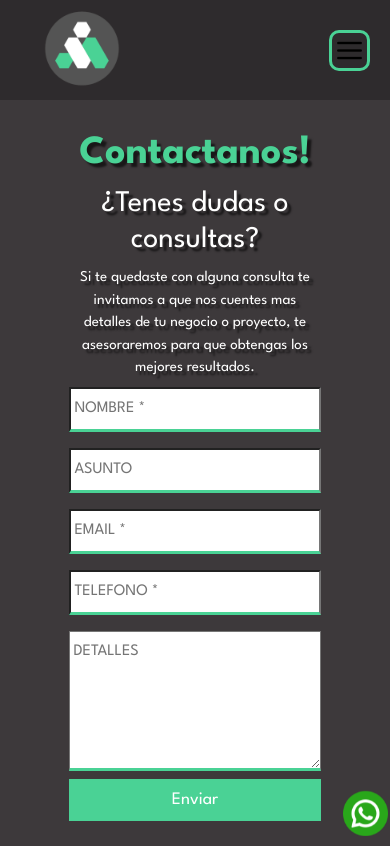
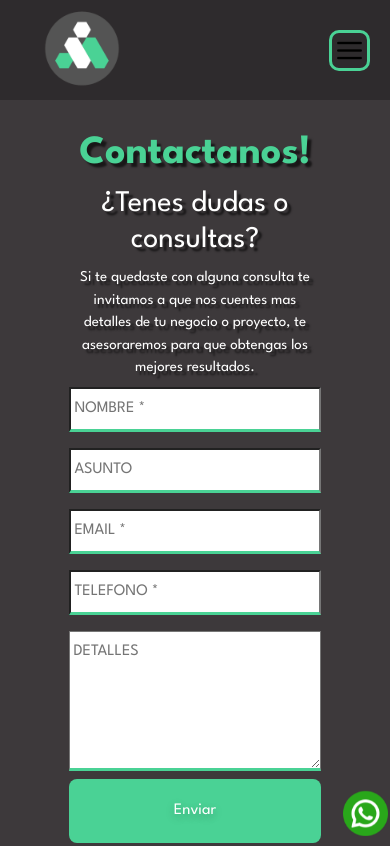
Before and after one commit to jgourriet/Dfsoluciones, a website: page pages/contacto.htm in a window 390 px wide. Shown: the top 846 px of the page. Drawn offline with nearby package versions, Linux system fonts and the light colour scheme.

Commit message:
img responsive

```diff
--- a/pages/contacto.htm
+++ b/pages/contacto.htm
@@ -56,7 +56,7 @@
                             <input type="text" placeholder="EMAIL *">
                             <input type="text" placeholder="TELEFONO *">
                             <textarea name="" cols="30" rows="5" placeholder="DETALLES"></textarea>
-                            <button type="submit">Enviar</button>
+                            <button role="button">Enviar</button>
                         </form>
                     </div>
                 </div>
--- a/scss/base/_generales.scss
+++ b/scss/base/_generales.scss
@@ -3,6 +3,7 @@
 * {
     margin: 0%;
     padding: 0%;
+    box-sizing: border-box;
     font-family: 'League Spartan', sans-serif;
 }
 .wtp {
--- a/scss/base/_media.scss
+++ b/scss/base/_media.scss
@@ -372,14 +372,15 @@
                 .inicio__objetivos {
                     border-top: #4AD295 solid 3px;
                     border-bottom: #4AD295 solid 3px;
-                    width: 85%;
+                    width: 100%;
                     margin: auto;
                     display: flex;
                     justify-content: space-around;
                     flex-direction: column;
                     align-items: center;
                     .objetivos {
-                        width: 100%;
+                        width: 85%;
+
                     }
                 }
             }
@@ -447,6 +448,11 @@
                         grid-template-columns: 1fr;
                         .form {
                             width: 80%;
+                            .formulario{
+                                button{
+                                    padding: 0 2.6rem;
+                                }
+                            }
                         }
                         .column-half h2 {
                             font-size: 30px;
@@ -562,6 +568,7 @@
             grid-template-rows: 100px auto 100px;
             .main__desweb{
                 .hero__desweb{
+                    background-image: url(../img/deswebresp.jpg);
                     .desweb__text{
                         h2 {
                             font-size: 40px;
@@ -596,6 +603,7 @@
             grid-template-rows: 100px auto 100px;
             .main__servicios{
                 .main__servicios1{
+                    background-image: url(../img/servresp.jpg);
                     h2{
                         font-size: 3rem;
                     }
--- a/scss/components/_contacto.scss
+++ b/scss/components/_contacto.scss
@@ -24,6 +24,7 @@
             max-width: 1200px;
             margin: auto auto;
             padding: 10px;
+
             .hero-page {
                 h1 {
                     color: $color-primario;
@@ -31,9 +32,10 @@
                     font-size: 70px;
                     font-weight: 700;
                     text-align: center;
-                text-shadow: 4px 4px 2px rgba(0,0,0,0.6);
+                    text-shadow: 4px 4px 2px rgba(0, 0, 0, 0.6);
                 }
             }
+
             .wrap-two-column {
                 display: grid;
                 grid-template-columns: 1fr 1fr;
@@ -56,7 +58,7 @@
                         width: 50%;
                         margin: auto;
                         font-size: 18px;
-                        text-shadow: 4px 4px 2px rgba(0,0,0,0.6);
+                        text-shadow: 4px 4px 2px rgba(0, 0, 0, 0.6);
                     }
                 }
             }
@@ -67,6 +69,7 @@
                 .formulario {
                     display: flex;
                     flex-flow: column;
+
                     textarea {
                         margin: .5rem 0;
                         padding: .5rem .2rem;
@@ -80,17 +83,31 @@
                     }
 
                     button {
-                        width: fit-content;
-                        border: none;
-                        width: 100%;
-                        padding: .5rem 1rem;
-                        background-color: $color-primario;
-                        color: $color-terciario;
-                        font-size: 1.1rem;
+                        background-image: linear-gradient(92.88deg, #4AD295 9.16%, #4AD295 43.89%, #4AD295 64.72%);
+                        border-radius: 8px;
+                        border-style: none;
                         margin-bottom: 10vh;
+                        box-sizing: border-box;
+                        color: #FFFFFF;
+                        cursor: pointer;
+                        flex-shrink: 0;
+                        font-size: 16px;
+                        font-weight: 500;
+                        height: 4rem;
+                        padding: 0 1.6rem;
+                        text-align: center;
+                        text-shadow: rgba(0, 0, 0, 0.25) 0 3px 8px;
+                        transition: all .5s;
+                        user-select: none;
+                        -webkit-user-select: none;
+                        touch-action: manipulation;
+                        &:hover {
+                            box-shadow: #4AD295 0 1px 30px;
+                            transition-duration: .1s;
                         }
                     }
                 }
             }
         }
     }
+}
```
Also changed, not shown: css/estilos.css, img/contacresp.jpg (added), img/deswebresp.jpg (added), img/servresp.jpg (added). Lines whose indentation alone changed are shown as unchanged.
